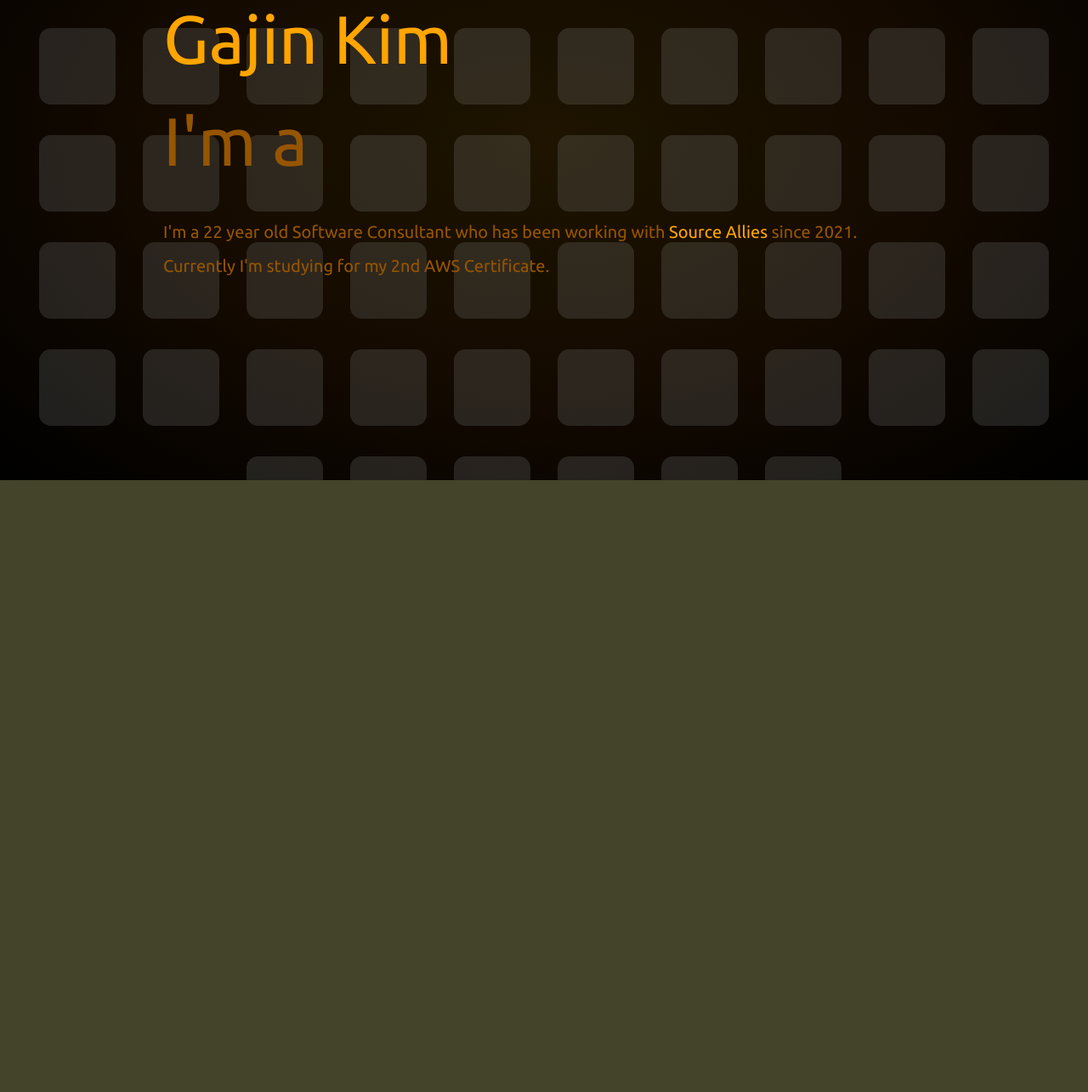
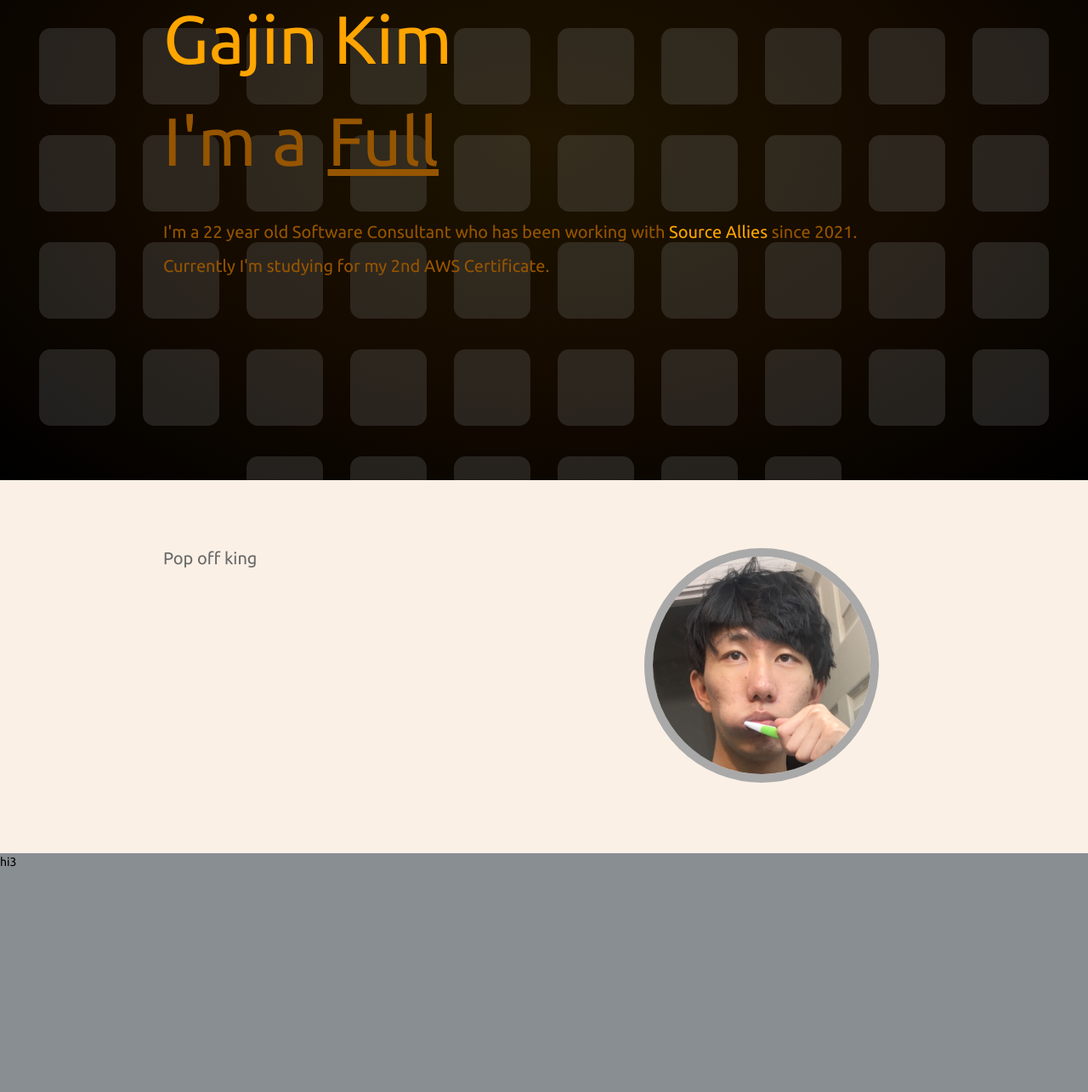
Before and after one commit to GajinKim/portfolio, a website: page src/index.html in a window 1280 px wide. Shown: the part 235-1520 px from the top of the page at 85% size. Drawn offline with nearby package versions, Linux system fonts and the light colour scheme.

Commit message:
added about me page

```diff
--- /dev/null
+++ b/src/css/aboutpage.css
@@ -0,0 +1,106 @@
+.aboutpage-wrapper {
+  font-family: Ubuntu;
+  position: relative;
+  overflow-x: hidden;
+  top: 10vh;
+  padding-bottom: 10vh;
+}
+
+#headshot {
+  border-radius: 50%;
+  border: 10px solid darkgray;
+}
+
+/* Phone */
+@media (max-width: 768px) {
+  .aboutpage-wrapper {
+    display: block;
+  }
+  .aboutpage-body {
+    width: 90vw;
+    padding-left: 5vw;
+  }
+  .aboutpage-headshot {
+    padding-top: 10vh;
+    padding-bottom: 10vh;
+    text-align: center;
+  }
+  #headshot {
+    width: 40vw;
+    text-align: center;
+  }
+  .aboutpage-body {
+    font-size: 14px;
+    margin-bottom: 14px;
+  }
+  .aboutpage-body-link {
+    font-size: 14px;
+  }
+}
+
+/* Tablet */
+@media (min-width: 768px) {
+  .aboutpage-wrapper {
+    display: block;
+  }
+  .aboutpage-body {
+    width: 80vw;
+    padding-left: 10vw;
+  }
+  .aboutpage-headshot {
+    padding-top: 10vh;
+    padding-bottom: 10vh;
+    text-align: center;
+  }
+  #headshot {
+    width: 40vw;
+  }
+  .aboutpage-body {
+    font-size: 20px;
+    margin-bottom: 20px;
+    color: dimgray;
+  }
+  .aboutpage-body-link {
+    font-size: 20px;
+  }
+}
+
+/* Small Laptop */
+@media (min-width: 992px) {
+  .aboutpage-wrapper {
+    left: 10vw;
+    display: inline-flex;
+  }
+  .aboutpage-body {
+    width: 45vw;
+    padding-left: 0;
+  }
+  .aboutpage-headshot {
+    padding-top: 0;
+    padding-bottom: 10vh;
+    width: 35vw;
+  }
+  #headshot {
+    width: 20vw;
+  }
+}
+
+/* Desktop */
+@media (min-width: 1200px) {
+  .aboutpage-wrapper {
+    left: 15vw;
+    display: inline-flex;
+  }
+  .aboutpage-body {
+    width: 40vw;
+    padding-left: 0;
+  }
+  .aboutpage-headshot {
+    padding-top: 0;
+    padding-bottom: 10vh;
+    width: 30vw;
+  }
+  #headshot {
+    width: 20vw;
+  }
+}
--- a/src/css/homepage-text.css
+++ b/src/css/homepage.css
@@ -31,6 +31,7 @@
   .homepage-wrapper {
     top: 30vh;
     left: 5vw;
+    width: 90vw;
   }
   .homepage-title {
     font-size: 50px;
@@ -60,6 +61,7 @@
   .homepage-wrapper {
     top: 30vh;
     left: 10vw;
+    width: 80vw;
   }
   .homepage-title {
     font-size: 50px;
@@ -89,6 +91,7 @@
   .homepage-wrapper {
     top: 30vh;
     left: 10vw;
+    width: 80vw;
   }
   .homepage-title {
     font-size: 70px;
@@ -110,6 +113,7 @@
   .homepage-wrapper {
     top: 30vh;
     left: 15vw;
+    width: 70vw;
   }
   .homepage-title {
     font-size: 80px;
--- a/src/css/navbar.css
+++ b/src/css/navbar.css
@@ -22,24 +22,24 @@ nav {
 
 @media (max-width: 768px) {
   #navbar {
-    height: max(9.6vh, 15px + 8vh);
+    height: max(7.6vh, 15px + 6vh);
     text-align: center;
   }
   #navbar a {
     font-size: max(1.6vh, 15px);
-    top: 3vh;
+    top: 2vh;
     padding: 1vh;
   }
 }
 
 @media (min-width: 768px) {
   #navbar {
-    height: max(9.8vh, 16px + 8vh);
+    height: max(7.8vh, 16px + 6vh);
     text-align: end;
   }
   #navbar a {
     font-size: max(1.8vh, 16px);
-    top: 2vh;
+    top: 1vh;
     right: 2vh;
     padding: 2vh;
   }
@@ -47,12 +47,12 @@ nav {
 
 @media (min-width: 992px) {
   #navbar {
-    height: max(10vh, 20px + 8vh);
+    height: max(8vh, 20px + 6vh);
     text-align: end;
   }
   #navbar a {
     font-size: max(2vh, 20px);
-    top: 2vh;
+    top: 1vh;
     right: 2vh;
     padding: 2vh;
   }
--- a/src/index.html
+++ b/src/index.html
@@ -12,7 +12,8 @@
       defer
     />
 
-    <link rel="stylesheet" href="css/homepage-text.css" defer />
+    <link rel="stylesheet" href="css/homepage.css" defer />
+    <link rel="stylesheet" href="css/aboutpage.css" defer />
     <link rel="stylesheet" href="css/rotating-boxes.css" defer />
     <link rel="stylesheet" href="css/font.css" defer />
     <link rel="stylesheet" href="css/navbar.css" defer />
@@ -29,21 +30,22 @@
   </head>
 
   <body>
-    <!-- Interative tile background -->
+    <!-- Navbar -->
+    <nav id="navbar">
+      <a href="#home">Home</a>
+      <a href="#about">About</a>
+      <a href="#projects">Projects</a>
+      <a href="#skills">Skills</a>
+      <!-- move this into a footer later along with linkedin -->
+      <a href="https://github.com/GajinKim">GitHub</a>
+      <a href="#contact">Contact</a>
+    </nav>
+
+    <!-- Landing Page -->
     <div class="page" id="home">
       <div id="repeating">
         <div class="rotating box"></div>
       </div>
-
-      <nav id="navbar">
-        <a href="#home">Home</a>
-        <a href="#about">About</a>
-        <a href="#projects">Projects</a>
-        <a href="#skills">Skills</a>
-        <!-- move this into a footer later along with linkedin -->
-        <a href="https://github.com/GajinKim">GitHub</a>
-        <a href="#contact">Contact</a>
-      </nav>
 
       <!-- Homepage text -->
       <div class="homepage-wrapper">
@@ -73,7 +75,16 @@
       </div>
     </div>
 
-    <div class="page" id="about"></div>
+    <!-- About Page -->
+    <div class="page" id="about">
+      <div class="aboutpage-wrapper">
+        <div class="aboutpage-body">Pop off king</div>
+        <div class="aboutpage-headshot">
+          <img src="./resources/headshot.png" id="headshot" />
+        </div>
+      </div>
+    </div>
+
     <div class="page" id="projects"><p>hi3</p></div>
   </body>
 </html>
--- a/src/js/homepage-animation.js
+++ b/src/js/homepage-animation.js
@@ -1,4 +1,4 @@
-var TxtType = (el, toRotate, period) => {
+var TxtType = function (el, toRotate, period) {
   this.toRotate = toRotate;
   this.el = el;
   this.loopNum = 0;
@@ -8,13 +8,15 @@ var TxtType = (el, toRotate, period) => {
   this.isDeleting = false;
 };
 
-TxtType.prototype.tick = () => {
+TxtType.prototype.tick = function () {
   var i = this.loopNum % this.toRotate.length;
   var fullTxt = this.toRotate[i];
 
-  this.isDeleting
-    ? (this.txt = fullTxt.substring(0, this.txt.length - 1))
-    : (this.txt = fullTxt.substring(0, this.txt.length + 1));
+  if (this.isDeleting) {
+    this.txt = fullTxt.substring(0, this.txt.length - 1);
+  } else {
+    this.txt = fullTxt.substring(0, this.txt.length + 1);
+  }
 
   this.el.innerHTML = '<span class="wrap">' + this.txt + "</span>";
 
@@ -27,17 +29,19 @@ TxtType.prototype.tick = () => {
 
   if (!this.isDeleting && this.txt === fullTxt) {
     delta = this.period;
+    this.isDeleting = true;
   } else if (this.isDeleting && this.txt === "") {
+    this.isDeleting = false;
     this.loopNum++;
     delta = 500;
   }
 
-  setTimeout(() => {
+  setTimeout(function () {
     that.tick();
   }, delta);
 };
 
-window.onload = () => {
+window.onload = function () {
   let elements = document.getElementsByClassName("homepage-typewriter");
 
   for (let i = 0; i < elements.length; i++) {
@@ -52,3 +56,20 @@ window.onload = () => {
   css.innerHTML = ".typewrite > .wrap { border-right: 0.08em solid orange}";
   document.body.appendChild(css);
 };
+
+// // desktop
+// window.onload = function () {
+//     console.log('hi');
+//   let elements = document.getElementsByClassName("homepage-typewriter");
+//   for (let i = 0; i < elements.length; i++) {
+//     let toRotate = elements[i].getAttribute("data-type");
+//     let period = elements[i].getAttribute("data-period");
+//     if (toRotate) {
+//       new TxtType(elements[i], JSON.parse(toRotate), period);
+//     }
+//   }
+//   let css = document.createElement("style");
+//   css.type = "text/css";
+//   css.innerHTML = ".typewrite > .wrap { border-right: 0.08em solid orange}";
+//   document.body.appendChild(css);
+// };
--- a/src/js/smooth-scroll-animation.js
+++ b/src/js/smooth-scroll-animation.js
@@ -1,8 +1,8 @@
 $(document).ready(function () {
-  $("a").on("click", (event) => {
+  $("a").on("click", function (event) {
     if (this.hash !== "") {
       event.preventDefault();
-      let hash = this.hash;
+      var hash = this.hash;
       $("html, body").animate(
         {
           scrollTop: $(hash).offset().top,
--- a/src/style.css
+++ b/src/style.css
@@ -4,8 +4,8 @@
 }
 .page {
   width: 100%;
-  z-index: -2;
   display: block;
+  z-index: -3;
 }
 
 #home {
@@ -13,11 +13,11 @@
 }
 
 #about {
-  height: 100vh;
-  background-color: rgb(68, 68, 42);
+  background-color: Linen;
+  overflow: hidden;
 }
 
 #projects {
   height: 100vh;
-  background-color: green;
+  background-color: rgba(20, 30, 40, 0.5);
 }
```
Also changed, not shown: src/resources/headshot.png (added).
